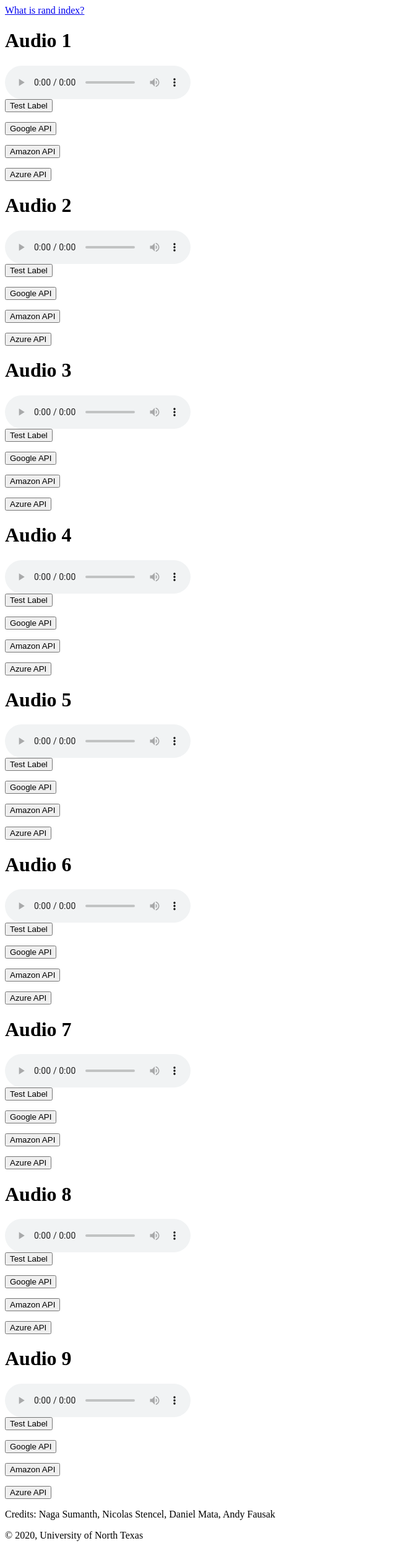
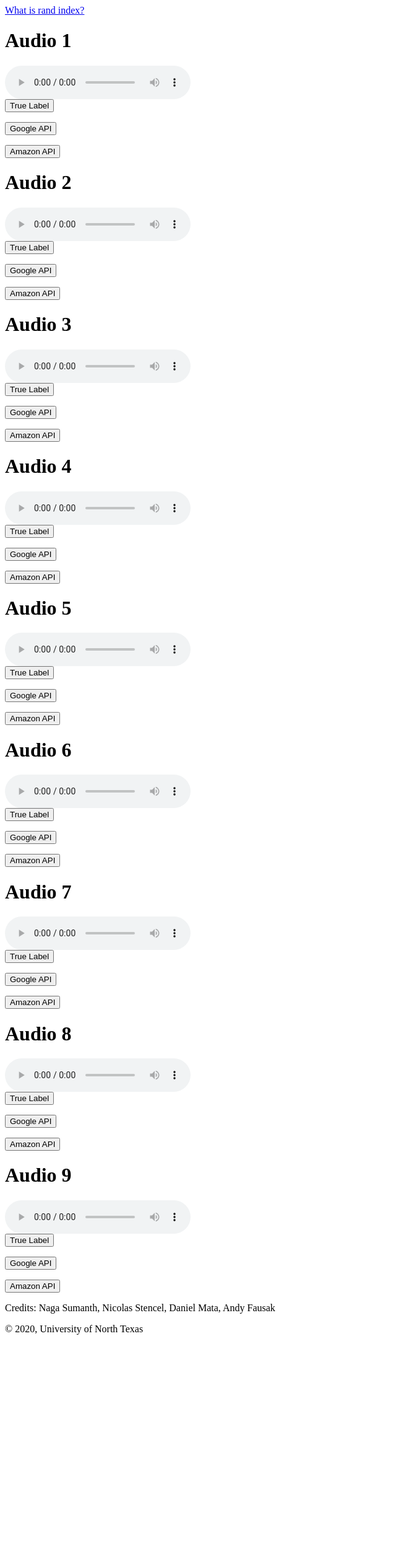
Before and after one commit to UNT-5214-P2/Persona, a Flask app: page / in a window 1280 px wide. Shown: the whole page at 62% size, without its empty margins (0-640 px from the left). After the commit the page ends 2154 px from the top, so only its background shows below. Run offline with Flask 2, Linux system fonts and the light colour scheme.

Commit message:
removed azure button and added 'true label

```diff
--- a/WebApplication/templates/index.html
+++ b/WebApplication/templates/index.html
@@ -15,16 +15,13 @@
                     <source class="inner" src="{{ url_for('static', filename='/wav/' + file) }}" type="audio/wav">
                 </audio>
                 <form class="inner" action="/testlabel{{loop.index}}" method="post" enctype="multipart/form-data">
-                    <input type="submit" value="Test Label" name="testLabel" />
+                    <input type="submit" value="True Label" name="testLabel" />
                 </form>
                 <form class="inner" action="/googleAPI{{loop.index}}" method="post" enctype="multipart/form-data">
                     <input type="submit" value="Google API" name="google" />
                 </form>
                 <form class="inner" action="/amazonAPI{{loop.index}}" method="post" enctype="multipart/form-data">
                     <input type="submit" value="Amazon API" name="amazon" />
-                </form>
-                <form class="inner" action="/azureAPI{{loop.index}}" method="post" enctype="multipart/form-data">
-                    <input type="submit" value="Azure API" name="azure" />
                 </form>
             </div>
                 {% if loop.index == id %} <!-- In app.py we have to convert test_id to int in order to see if loop.index is equal to it. Originally test_id is a string -->
```
